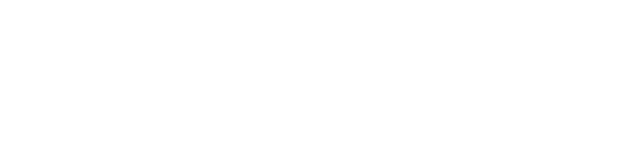
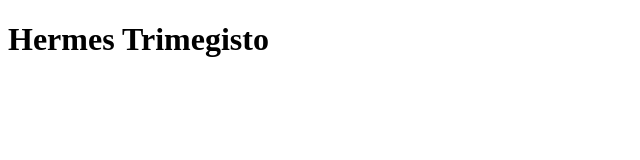
Before and after one commit to hermesalexis/Land-page-ideas-machine, a plain HTML site: page index.html in a window 1280 px wide. Shown: the whole page, without its empty margins (0-640 px from the left). Drawn offline with Linux system fonts and the light colour scheme.

Commit message:
Cambios en index.html

```diff
--- a/index.html
+++ b/index.html
@@ -5,6 +5,6 @@
     <title>Máquina de ideas</title>
 </head>
 <body>
-
+    <h1>Hermes Trimegisto</h1>
 </body>
 </html>
```
